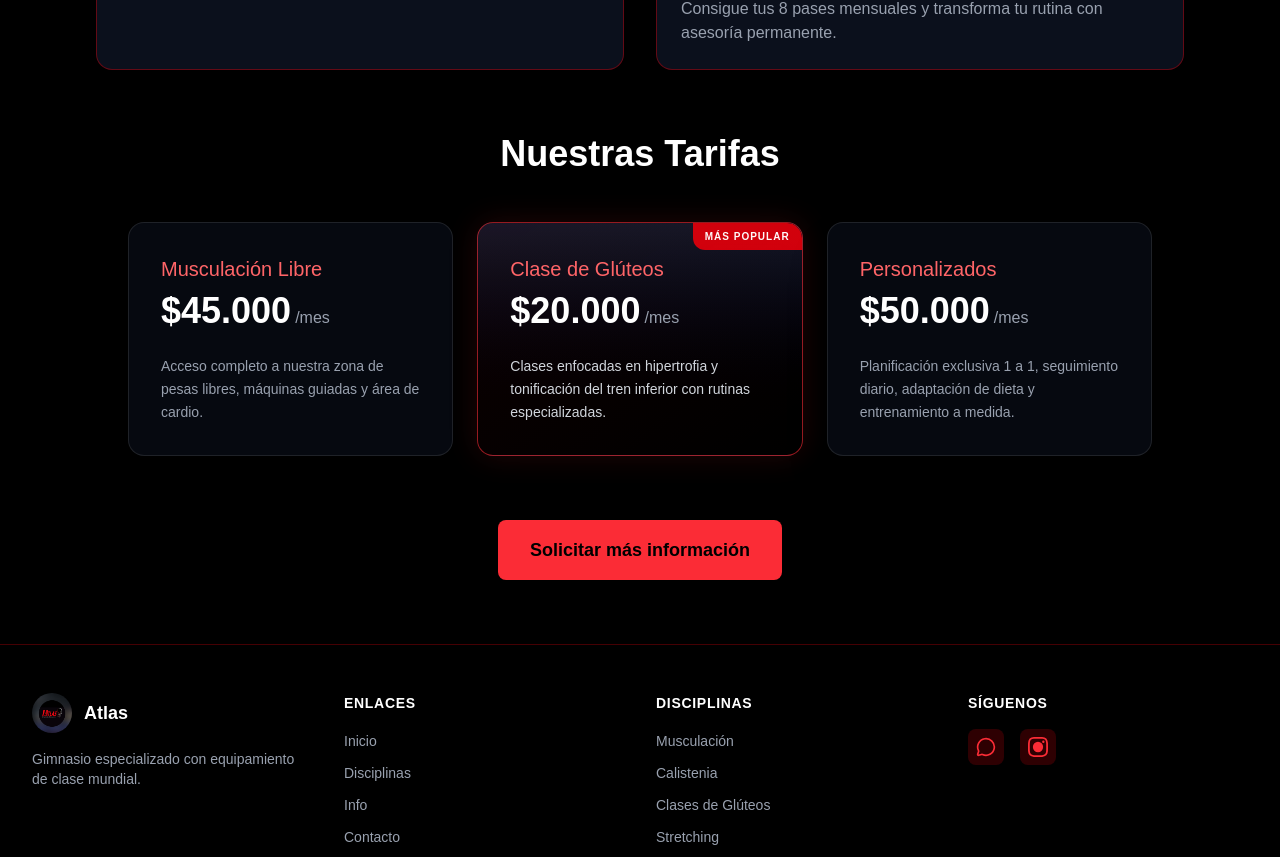
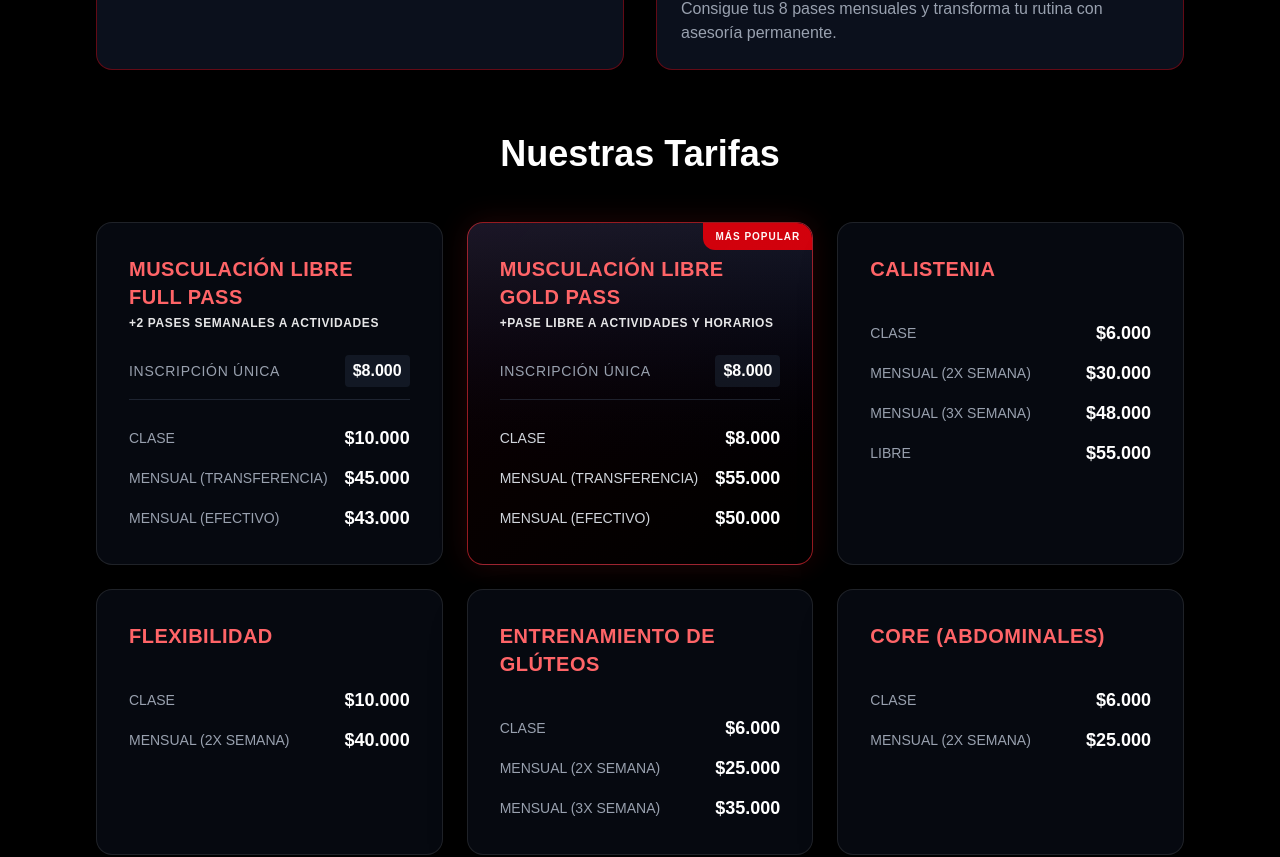
Before and after one commit to FedeNLencina/atlas-gym, a React (Vite) app: page /info in a window 1280 px wide. Shown: the part 620-1477 px from the top of the page. Built offline with nearby package versions, Linux system fonts and the light colour scheme.

Commit message:
extract method for duplicated code and add more specific sections for diferent clases

```diff
--- a/src/pages/Info.tsx
+++ b/src/pages/Info.tsx
@@ -13,75 +13,11 @@ export function Info() {
           <p className="text-gray-300 text-lg mb-12">Aquí tienes toda la información de clases, horarios y pases disponibles en Atlas Gym.</p>
 
           <div className="grid gap-8 lg:grid-cols-2">
-            <article className="rounded-2xl border border-red-600/40 bg-gray-900/70 shadow-xl p-6 backdrop-blur">
-              <h2 className="text-3xl font-bold text-red-400 mb-4">Horarios</h2>
-              <ul className="space-y-3 text-gray-200 text-lg">
-                <li><span className="font-semibold text-white">Lunes a Viernes:</span> 6:30 A.M. a 22:00 P.M.</li>
-                <li><span className="font-semibold text-white">Sábados:</span> 8:30 A.M. a 13:00 P.M.</li>
-              </ul>
-              <p className="mt-4 text-gray-400">Aprovecha cada momento con rutinas enfocadas en potencia, resistencia y fitness general.</p>
-            </article>
-
-            <article className="rounded-2xl border border-red-600/40 bg-gray-900/70 shadow-xl p-6 backdrop-blur">
-              <h2 className="text-3xl font-bold text-red-400 mb-4">Actividades Full Pass</h2>
-              <p className="text-gray-200 text-lg mb-4">Con nuestro Full Pass accedes a todas las clases semanales, con enfoque en músculo, cardo, flexibilidad y recuperación:</p>
-              <ul className="space-y-2 text-gray-200 text-lg list-disc list-inside">
-                <li>Musculación libre</li>
-                <li>Calistenia</li>
-                <li>Clases de glúteos</li>
-                <li>Stretching</li>
-                <li>Funcional, Cardio y Flexi</li>
-              </ul>
-              <p className="mt-4 text-gray-400">Consigue tus 8 pases mensuales y transforma tu rutina con asesoría permanente.</p>
-            </article>
+            <ScheduleInfo />
+            <FullPassInfo />
           </div>
 
-          <div className="mt-16 mb-6">
-            <h2 className="text-4xl font-bold text-center text-white mb-12">Nuestras Tarifas</h2>
-            <div className="grid gap-6 md:grid-cols-3 max-w-5xl mx-auto">
-
-              {/* Card 1: Musculación Libre */}
-              <div className="relative group rounded-2xl border border-white/10 bg-gray-900/40 p-8 shadow-2xl overflow-hidden hover:border-red-500/50 transition-all duration-500 hover:bg-gray-900/80 flex flex-col">
-                <div className="absolute inset-0 bg-gradient-to-br from-red-600/5 to-transparent opacity-0 group-hover:opacity-100 transition-opacity duration-500" />
-                <h3 className="text-xl font-medium text-red-400 mb-2">Musculación Libre</h3>
-                <div className="flex items-baseline gap-1 mb-6">
-                  <span className="text-4xl font-bold text-white">$45.000</span>
-                  <span className="text-gray-400">/mes</span>
-                </div>
-                <p className="text-gray-400 text-sm leading-relaxed flex-grow">
-                  Acceso completo a nuestra zona de pesas libres, máquinas guiadas y área de cardio.
-                </p>
-              </div>
-
-              {/* Card 2: Clase de Glúteos (Destacado) */}
-              <div className="relative group rounded-2xl border border-red-500/60 bg-gradient-to-b from-gray-900 to-black p-8 shadow-2xl overflow-hidden hover:border-red-400 transition-all duration-500 shadow-[0_0_30px_rgba(220,38,38,0.15)] hover:shadow-[0_0_40px_rgba(220,38,38,0.3)] flex flex-col">
-                <div className="absolute top-0 right-0 bg-red-600/90 text-white text-[10px] font-bold px-3 py-1.5 rounded-bl-xl uppercase tracking-widest backdrop-blur-sm">Más Popular</div>
-                <div className="absolute inset-0 bg-gradient-to-br from-red-600/10 to-transparent opacity-50 group-hover:opacity-100 transition-opacity duration-500" />
-                <h3 className="text-xl font-medium text-red-400 mb-2 z-10">Clase de Glúteos</h3>
-                <div className="flex items-baseline gap-1 mb-6 z-10">
-                  <span className="text-4xl font-bold text-white">$20.000</span>
-                  <span className="text-gray-400">/mes</span>
-                </div>
-                <p className="text-gray-300 text-sm leading-relaxed flex-grow z-10">
-                  Clases enfocadas en hipertrofia y tonificación del tren inferior con rutinas especializadas.
-                </p>
-              </div>
-
-              {/* Card 3: Personalizados */}
-              <div className="relative group rounded-2xl border border-white/10 bg-gray-900/40 p-8 shadow-2xl overflow-hidden hover:border-red-500/50 transition-all duration-500 hover:bg-gray-900/80 flex flex-col">
-                <div className="absolute inset-0 bg-gradient-to-br from-red-600/5 to-transparent opacity-0 group-hover:opacity-100 transition-opacity duration-500" />
-                <h3 className="text-xl font-medium text-red-400 mb-2">Personalizados</h3>
-                <div className="flex items-baseline gap-1 mb-6">
-                  <span className="text-4xl font-bold text-white">$50.000</span>
-                  <span className="text-gray-400">/mes</span>
-                </div>
-                <p className="text-gray-400 text-sm leading-relaxed flex-grow">
-                  Planificación exclusiva 1 a 1, seguimiento diario, adaptación de dieta y entrenamiento a medida.
-                </p>
-              </div>
-
-            </div>
-          </div>
+          <PricingSection />
 
           <div className="mt-16 text-center">
             <Link to="/contacto" className="inline-block px-8 py-4 font-bold text-black text-lg bg-red-500 hover:bg-red-600 rounded-lg transition-all duration-300 hover:scale-105 active:scale-95 shadow-xl hover:shadow-red-500/20">
@@ -95,3 +31,147 @@ export function Info() {
     </main>
   )
 }
+
+function ScheduleInfo() {
+  return (
+    <article className="rounded-2xl border border-red-600/40 bg-gray-900/70 shadow-xl p-6 backdrop-blur">
+      <h2 className="text-3xl font-bold text-red-400 mb-4">Horarios</h2>
+      <ul className="space-y-3 text-gray-200 text-lg">
+        <li><span className="font-semibold text-white">Lunes a Viernes:</span> 6:30 A.M. a 22:00 P.M.</li>
+        <li><span className="font-semibold text-white">Sábados:</span> 8:30 A.M. a 13:00 P.M.</li>
+      </ul>
+      <p className="mt-4 text-gray-400">Aprovecha cada momento con rutinas enfocadas en potencia, resistencia y fitness general.</p>
+    </article>
+  )
+}
+
+function FullPassInfo() {
+  return (
+    <article className="rounded-2xl border border-red-600/40 bg-gray-900/70 shadow-xl p-6 backdrop-blur">
+      <h2 className="text-3xl font-bold text-red-400 mb-4">Actividades Full Pass</h2>
+      <p className="text-gray-200 text-lg mb-4">Con nuestro Full Pass accedes a todas las clases semanales, con enfoque en músculo, cardo, flexibilidad y recuperación:</p>
+      <ul className="space-y-2 text-gray-200 text-lg list-disc list-inside">
+        <li>Musculación libre</li>
+        <li>Calistenia</li>
+        <li>Clases de glúteos</li>
+        <li>Stretching</li>
+        <li>Funcional, Cardio y Flexi</li>
+      </ul>
+      <p className="mt-4 text-gray-400">Consigue tus 8 pases mensuales y transforma tu rutina con asesoría permanente.</p>
+    </article>
+  )
+}
+
+interface PricingOption {
+  label: string;
+  price: string;
+}
+
+interface PricingCardProps {
+  title: string;
+  subtitle?: string;
+  inscription?: string;
+  options: PricingOption[];
+  isPopular?: boolean;
+}
+
+function PricingCard({ title, subtitle, inscription, options, isPopular }: PricingCardProps) {
+  return (
+    <div className={`relative group rounded-2xl border p-8 shadow-2xl overflow-hidden transition-all duration-500 flex flex-col ${isPopular
+      ? "border-red-500/60 bg-gradient-to-b from-gray-900 to-black hover:border-red-400 shadow-[0_0_30px_rgba(220,38,38,0.15)] hover:shadow-[0_0_40px_rgba(220,38,38,0.3)]"
+      : "border-white/10 bg-gray-900/40 hover:border-red-500/50 hover:bg-gray-900/80"
+      }`}>
+      {isPopular && (
+        <div className="absolute top-0 right-0 bg-red-600/90 text-white text-[10px] font-bold px-3 py-1.5 rounded-bl-xl uppercase tracking-widest backdrop-blur-sm">
+          Más Popular
+        </div>
+      )}
+      <div className={`absolute inset-0 bg-gradient-to-br transition-opacity duration-500 ${isPopular ? "from-red-600/10 opacity-50 group-hover:opacity-100" : "from-red-600/5 opacity-0 group-hover:opacity-100"
+        }`} />
+
+      <h3 className="text-xl font-bold text-red-400 mb-1 z-10 uppercase tracking-wide">{title}</h3>
+      {subtitle && <p className="text-xs font-bold text-white mb-6 uppercase z-10 tracking-wider opacity-90">{subtitle}</p>}
+      {!subtitle && <div className="mb-6"></div>}
+
+      <div className="flex-grow z-10 space-y-4">
+        {inscription && (
+          <div className="flex justify-between items-center border-b border-gray-700/50 pb-3">
+            <span className="text-sm text-gray-400 uppercase tracking-wider">Inscripción única</span>
+            <span className="font-bold text-white bg-gray-800/50 px-2 py-1 rounded">{inscription}</span>
+          </div>
+        )}
+
+        <div className="space-y-3 pt-2">
+          {options.map((opt, i) => (
+            <div key={i} className="flex justify-between items-center">
+              <span className={`text-sm font-medium uppercase ${isPopular ? "text-gray-300" : "text-gray-400"}`}>{opt.label}</span>
+              <span className="font-bold text-white text-lg">{opt.price}</span>
+            </div>
+          ))}
+        </div>
+      </div>
+    </div>
+  );
+}
+
+function PricingSection() {
+  return (
+    <div className="mt-16 mb-6">
+      <h2 className="text-4xl font-bold text-center text-white mb-12">Nuestras Tarifas</h2>
+      <div className="grid gap-6 md:grid-cols-2 lg:grid-cols-3 max-w-6xl mx-auto">
+        <PricingCard
+          title="Musculación Libre Full Pass"
+          subtitle="+2 pases semanales a actividades"
+          inscription="$8.000"
+          options={[
+            { label: "Clase", price: "$10.000" },
+            { label: "Mensual (Transferencia)", price: "$45.000" },
+            { label: "Mensual (Efectivo)", price: "$43.000" }
+          ]}
+        />
+        <PricingCard
+          title="Musculación Libre Gold Pass"
+          subtitle="+Pase libre a actividades y horarios"
+          inscription="$8.000"
+          isPopular
+          options={[
+            { label: "Clase", price: "$8.000" },
+            { label: "Mensual (Transferencia)", price: "$55.000" },
+            { label: "Mensual (Efectivo)", price: "$50.000" }
+          ]}
+        />
+        <PricingCard
+          title="Calistenia"
+          options={[
+            { label: "Clase", price: "$6.000" },
+            { label: "Mensual (2x semana)", price: "$30.000" },
+            { label: "Mensual (3x semana)", price: "$48.000" },
+            { label: "Libre", price: "$55.000" }
+          ]}
+        />
+        <PricingCard
+          title="Flexibilidad"
+          options={[
+            { label: "Clase", price: "$10.000" },
+            { label: "Mensual (2x semana)", price: "$40.000" }
+          ]}
+        />
+        <PricingCard
+          title="Entrenamiento de Glúteos"
+          options={[
+            { label: "Clase", price: "$6.000" },
+            { label: "Mensual (2x semana)", price: "$25.000" },
+            { label: "Mensual (3x semana)", price: "$35.000" }
+          ]}
+        />
+        <PricingCard
+          title="Core (Abdominales)"
+          options={[
+            { label: "Clase", price: "$6.000" },
+            { label: "Mensual (2x semana)", price: "$25.000" }
+          ]}
+        />
+      </div>
+    </div>
+  )
+}
```
